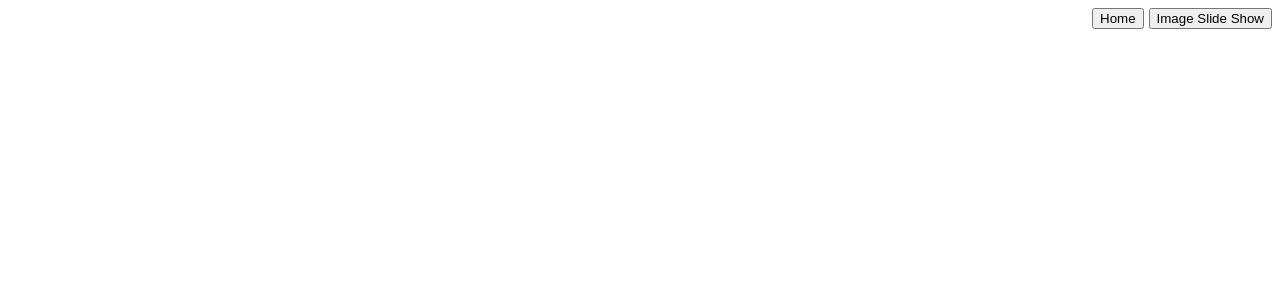
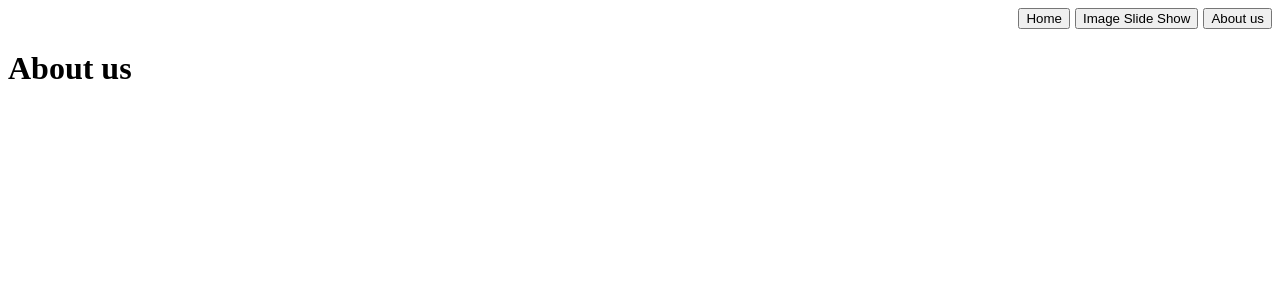
Before and after one commit to J-Massmann/ReduxTraining_Test2, a React (Create React App) app: page /aboutus in a window 1280 px wide. Shown: the top 300 px of the page. Built offline with nearby package versions, Linux system fonts and the light colour scheme.

Commit message:
Add about us page to Navigation and router

```diff
--- a/src/App.js
+++ b/src/App.js
@@ -1,5 +1,6 @@
 import { Route, Routes } from 'react-router-dom';
 import Navigation from './components/Navigation';
+import AboutUs from './pages/AboutUs';
 import Home from './pages/Home';
 import ImageSlideShow from './pages/ImageSlideShow';
 
@@ -10,6 +11,7 @@ function App() {
       <Routes>
         <Route path="/" element={<Home />} />
         <Route path="/imageslideshow" element={<ImageSlideShow />} />
+        <Route path="/aboutus" element={<AboutUs />} />
       </Routes>
     </div>
   );
--- a/src/components/Navigation.js
+++ b/src/components/Navigation.js
@@ -9,6 +9,9 @@ export default function Navigation() {
       </button>
       <button>
         <Link to={'/imageslideshow'}>Image Slide Show</Link>
+      </button>
+      <button>
+        <Link to={'/aboutus'}>About us</Link>
       </button>
     </NavWrapper>
   );
--- /dev/null
+++ b/src/pages/AboutUs.js
@@ -0,0 +1,7 @@
+export default function AboutUs() {
+  return (
+    <main>
+      <h1>About us</h1>
+    </main>
+  );
+}
```
Also changed, not shown: src/data/AboutUsTexts.js (added, +19 -0 lines).
